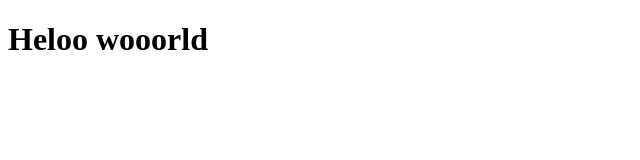
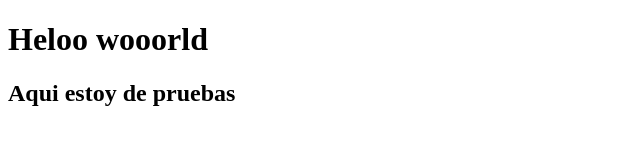
Before and after one commit to gsjuradog/hello-world, a plain HTML site: page index.html in a window 1280 px wide. Shown: the whole page, without its empty margins (0-640 px from the left). Drawn offline with Linux system fonts and the light colour scheme.

Commit message:
added new line in index.html

```diff
--- a/index.html
+++ b/index.html
@@ -14,7 +14,7 @@
   </head>
   <body>
     <h1>Heloo wooorld</h1>
-
+    <h2>Aqui estoy de pruebas</h2>
     <script src="" async defer></script>
   </body>
 </html>
```
